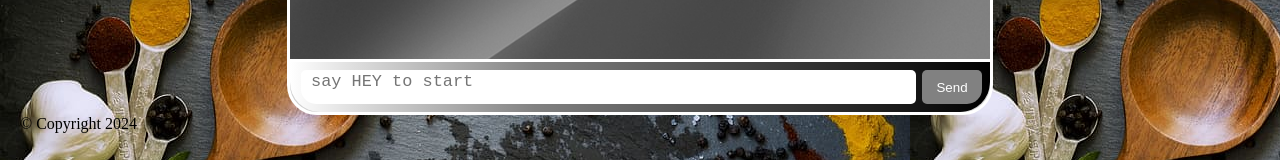
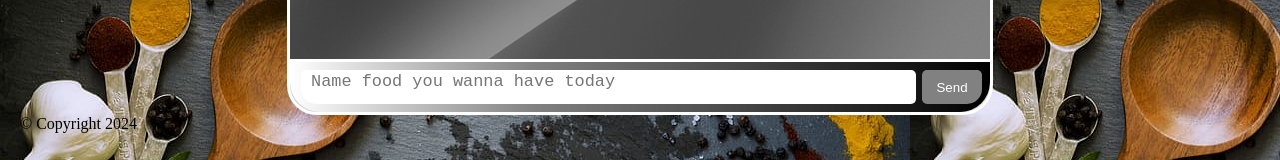
Before and after one commit to brahm-gh/Recipe_chatbot, a React (Create React App) app in the folder frontend-react/: page / in a window 1280 px wide. Shown: the part 631-791 px from the top of the page. Built offline with nearby package versions, Linux system fonts and the light colour scheme; no server answers.

Commit message:
Add files via upload

```diff
--- a/frontend-react/src/components/ChatbotComponent.js
+++ b/frontend-react/src/components/ChatbotComponent.js
@@ -12,7 +12,7 @@ const ChatbotComponent = () => {
     ])
 
     const greetingMessage = {
-        info: "Hey, Welcome to FoodWhizz, What would you like to have today? Say Hey to start...",
+        info: "Hey, Welcome to FoodWhizz, What would you like to have today? Enter name of food you like to make today",
         type: "left",
         name: "FoodWhizz"
       };
@@ -28,9 +28,9 @@ const ChatbotComponent = () => {
         const newUserMessage = createMessage(value_info, value_type, "User");
         setMessages([...messages, newUserMessage]);
 
-        socket.emit('Client message',value_info)
+        socket.emit('client message',value_info)
         socket.on('bot-message',(data) =>{
-            const newBotMessage = createMessage(data, "left", "Bot");
+            const newBotMessage = createMessage(data, "left", "FoodWhizz");
             setMessages([...messages,newUserMessage,newBotMessage]);
         })
     }
--- a/frontend-react/src/components/InputSection.js
+++ b/frontend-react/src/components/InputSection.js
@@ -23,7 +23,7 @@ const InputSection = (props) => {
 
     return (
         <div className="header_bottom" id="input">
-            <textarea id="input_section" ref={textareaRef} onKeyDown={handleKeyDown} placeholder="say HEY to start" value={value} onChange={event => setValue(event.target.value)}></textarea>
+            <textarea id="input_section" ref={textareaRef} onKeyDown={handleKeyDown} placeholder="Name food you wanna have today" value={value} onChange={event => setValue(event.target.value)}></textarea>
             <button className="send_button" type="submit" id="send" onClick={HandleSend}>Send</button>
         </div>
     );
```
